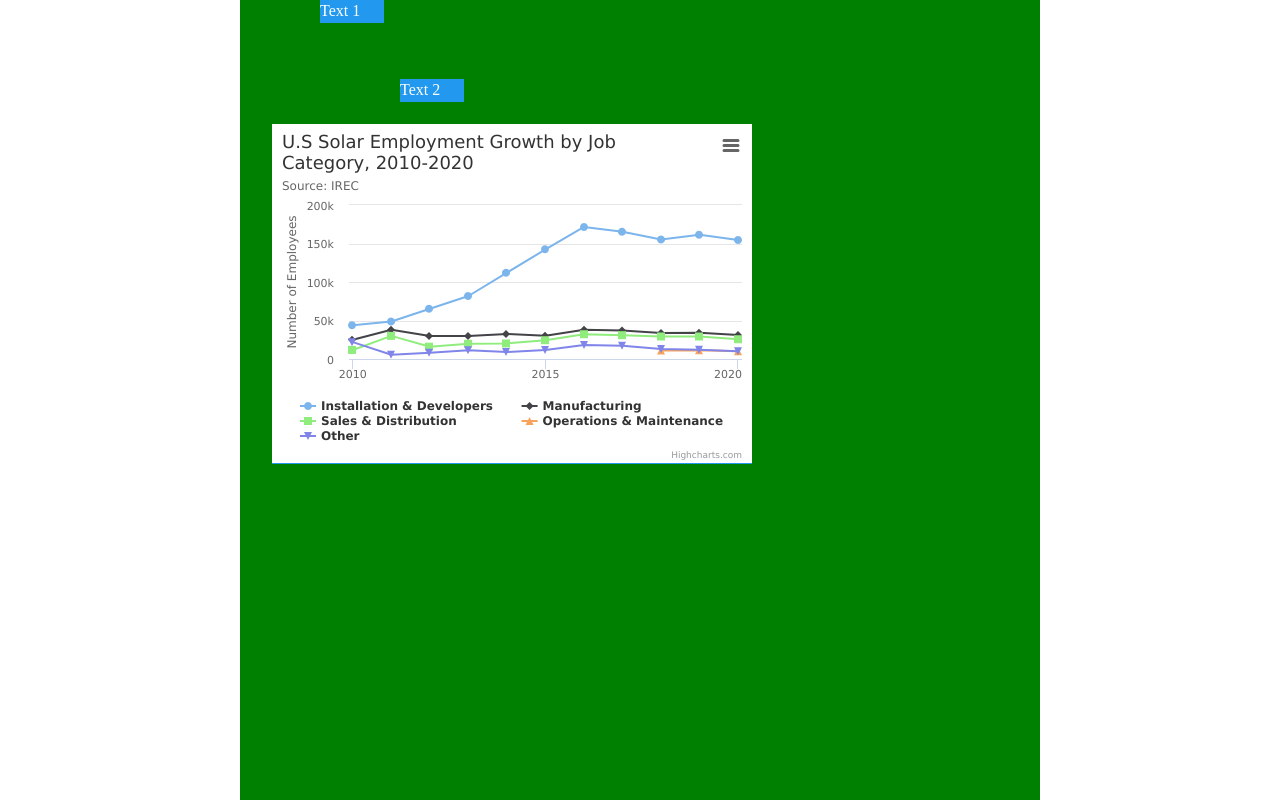
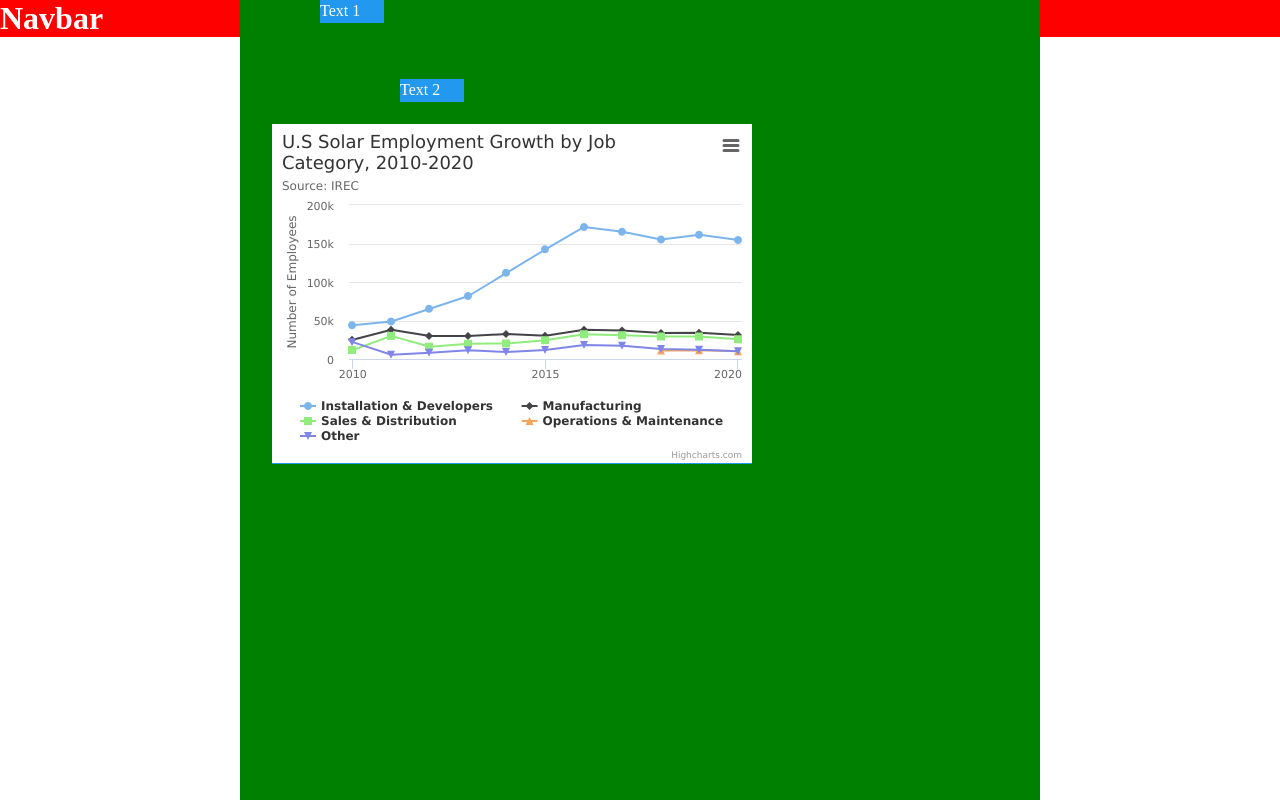
Before and after one commit to NessaAz/rate-my-service, a React (Vite) app: page / in a window 1280 px wide. Shown: the top 800 px of the page. Built offline with nearby package versions, Linux system fonts and the light colour scheme.

Commit message:
Add navbar to presentation page

```diff
--- a/src/Pages/Presentation/Presentation.css
+++ b/src/Pages/Presentation/Presentation.css
@@ -1,4 +1,5 @@
 #presentation-page {
     min-width: 100vw;
-    min-height: 100vh;
+    margin-top: var(--navbar-height);
+    position: relative;
 }
--- a/src/Pages/Presentation/Presentation.jsx
+++ b/src/Pages/Presentation/Presentation.jsx
@@ -1,10 +1,12 @@
 import React from "react";
 import Canvas from "../../Components/Canvas/Canvas";
 import "./Presentation.css"
+import Navbar from "../../Components/Navbar/Navbar";
 
 function Presentation({globalState, setGlobalState}){
     return (
         <div id="presentation-page">
+            <Navbar />
             <Canvas globalState={globalState} setGlobalState={setGlobalState} />
         </div>
     )
```
